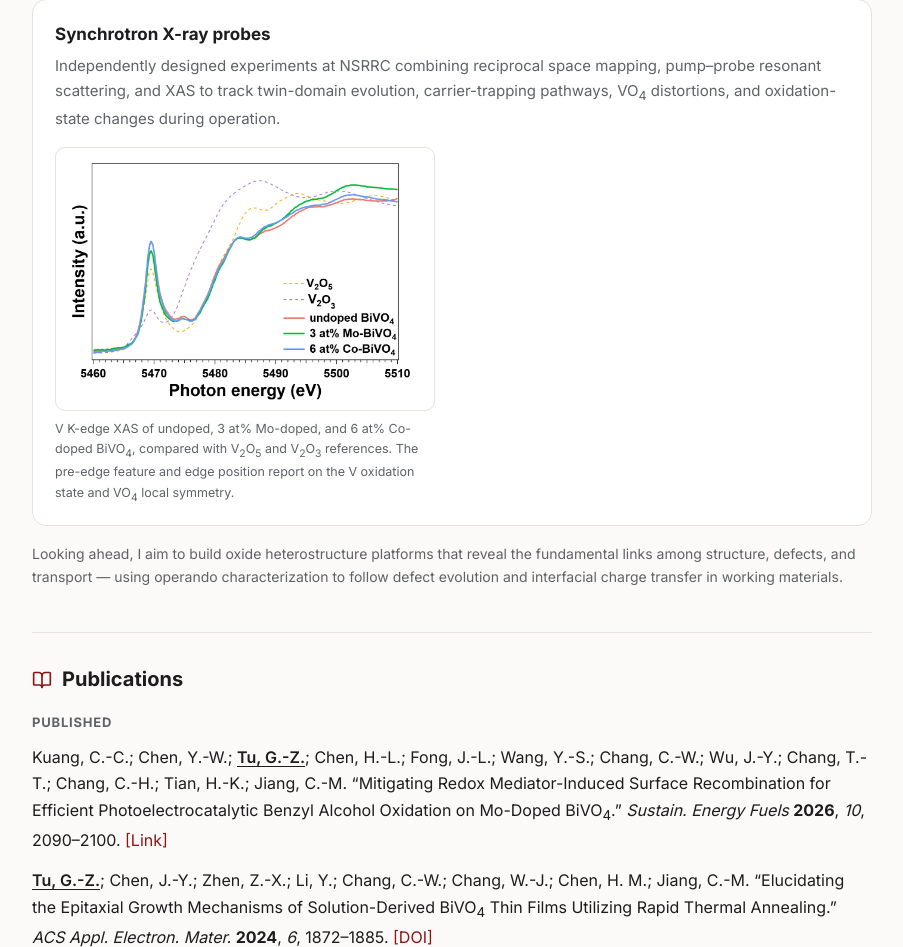
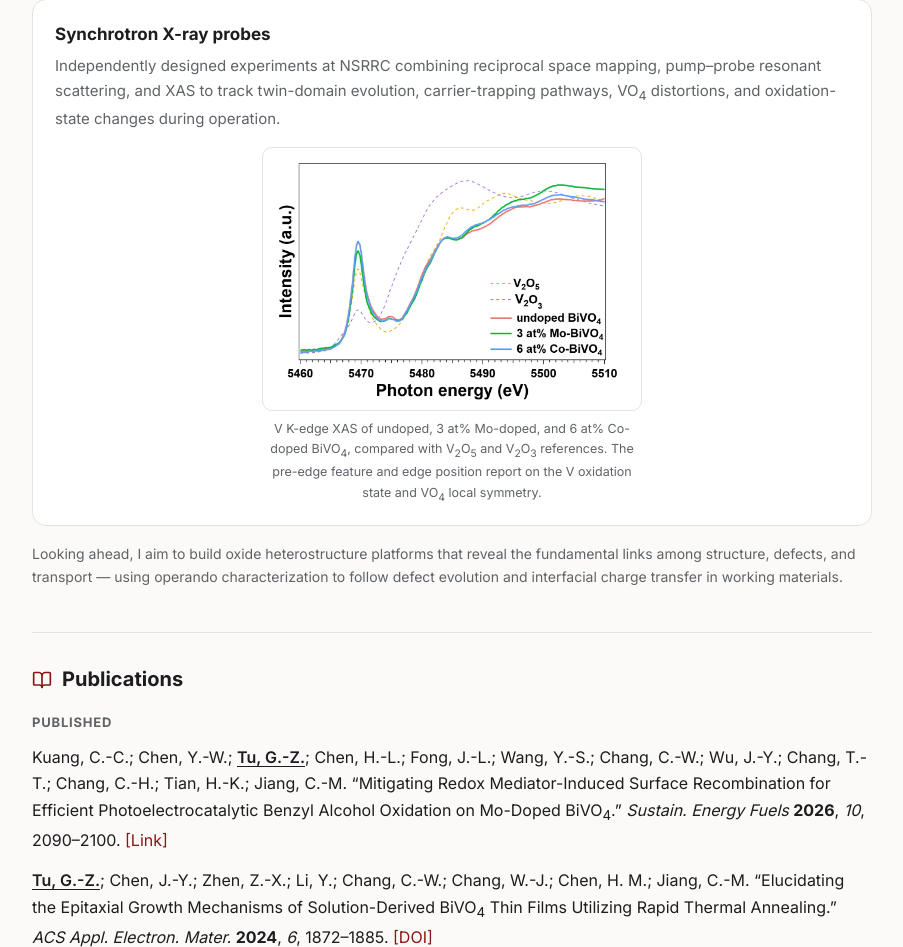
Before and after one commit to guanzhutu/guanzhutu.github.io, a plain HTML site: page index.html in a window 1280 px wide. Shown: the part 2116-3063 px from the top of the page, without its empty margins (188-1091 px from the left). Drawn offline with Linux system fonts and the light colour scheme.

Commit message:
Center XAS figure

```diff
--- a/index.html
+++ b/index.html
@@ -139,7 +139,8 @@
   .topic figure { margin: 16px 0 0; }
   .topic figure a { display: block; background: #fff; border: 1px solid var(--line); border-radius: 10px; padding: 10px; }
   .topic figure img { display: block; width: 100%; height: auto; }
-  .topic figure.narrow { max-width: 380px; }
+  .topic figure.narrow { max-width: 380px; margin-left: auto; margin-right: auto; }
+  .topic figure.narrow figcaption { text-align: center; }
   .topic figcaption { color: var(--muted); font-size: 12.5px; margin-top: 8px; }
 
   [data-lang="zh"] .en, [data-lang="en"] .zh { display: none; }
```
